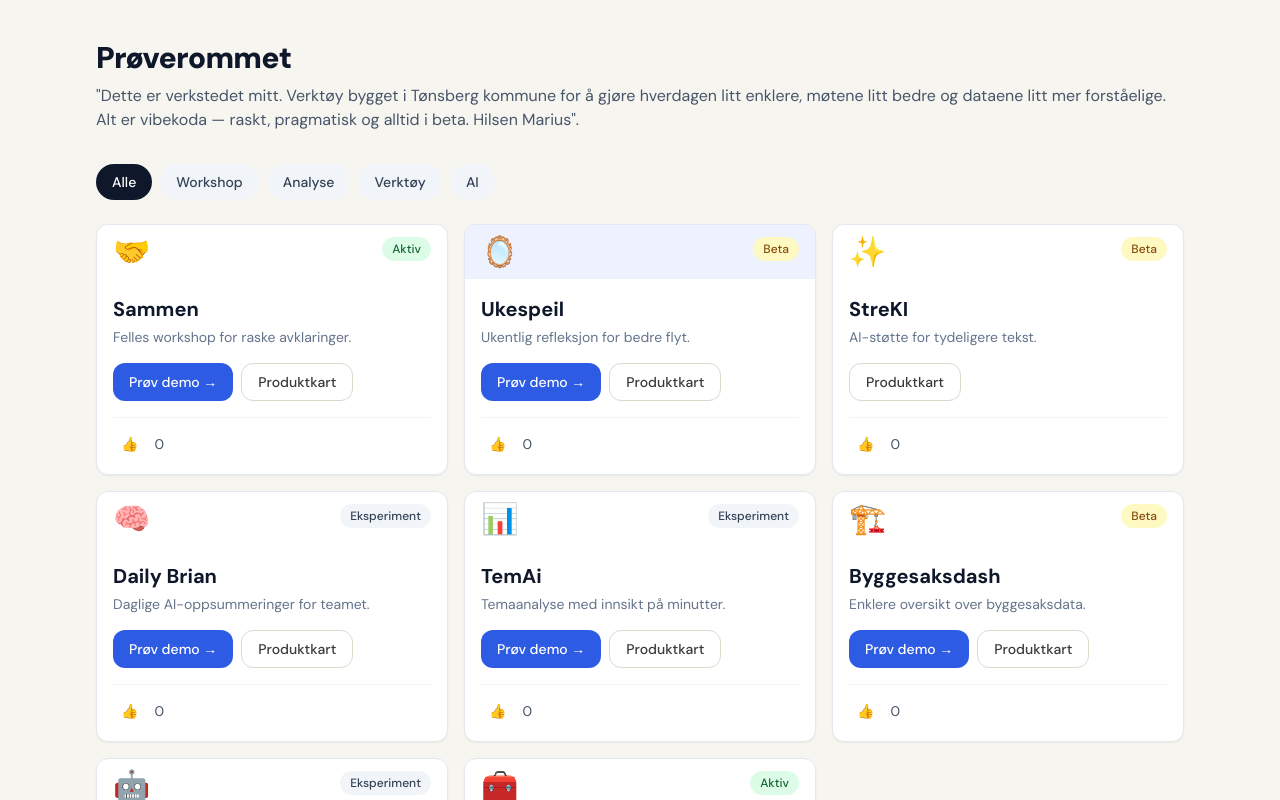
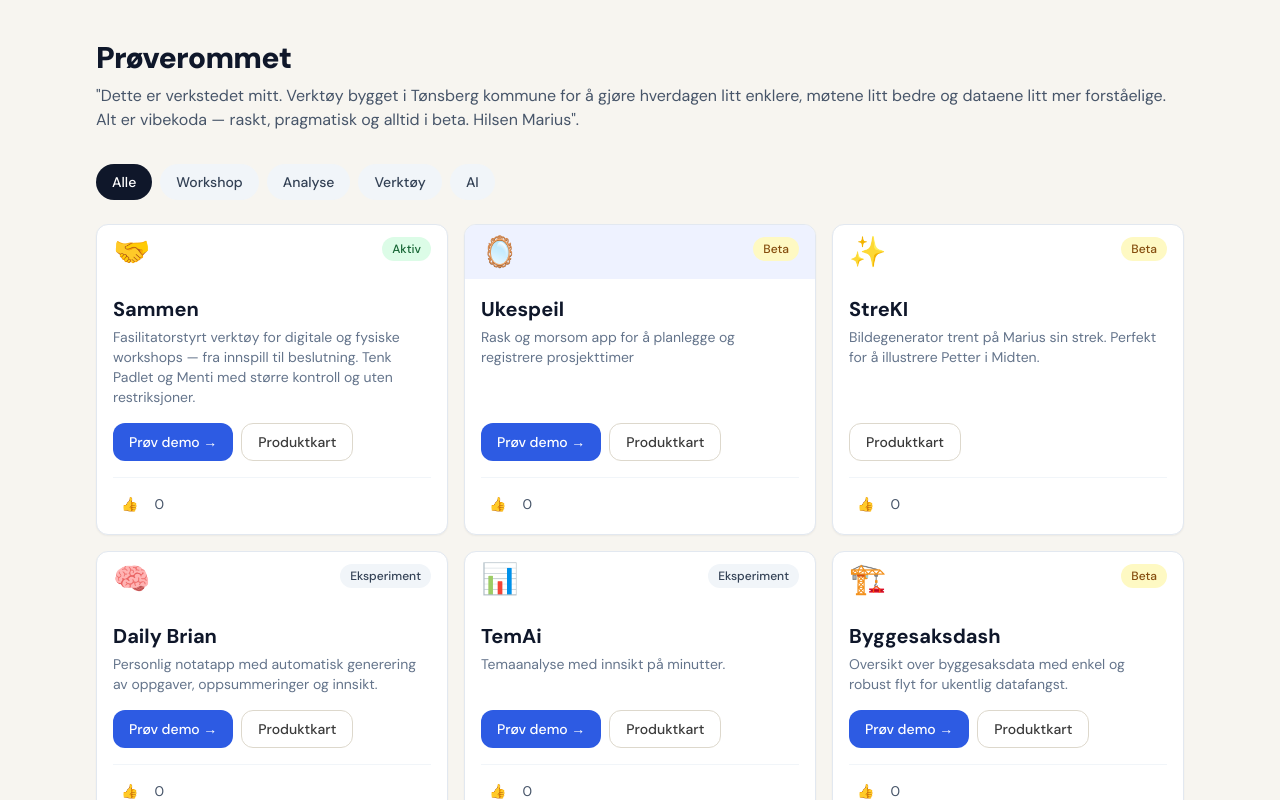
Before and after one commit to mariusgitar/Proverommet, a Next.js app: page / in a window 1280 px wide. Shown: the top 800 px of the page. Built offline with nearby package versions, Linux system fonts and the light colour scheme; no server answers; the database is empty.

Commit message:
Revise product taglines and descriptions
Updated taglines and descriptions for several products to better reflect their features and purposes.

```diff
--- a/content/products.ts
+++ b/content/products.ts
@@ -43,8 +43,8 @@ export const products: Product[] = [
   {
     slug: 'sammen',
     name: 'Sammen',
-    tagline: 'Felles workshop for raske avklaringer.',
-    description: 'Et workshopverktøy for å samle team, mål og prioriteringer i ett rom.',
+    tagline: 'Fasilitatorstyrt verktøy for digitale og fysiske workshops — fra innspill til beslutning. Tenk Padlet og Menti med større kontroll og uten restriksjoner.',
+    description: 'Fasilitatorstyrt verktøy for digitale og fysiske workshops — fra innspill til beslutning. Tenk Padlet og Menti med større kontroll og uten restriksjoner.',
     category: 'workshop',
     status: 'aktiv',
     color: 'bg-blue-50',
@@ -58,8 +58,8 @@ export const products: Product[] = [
   {
     slug: 'ukespeil',
     name: 'Ukespeil',
-    tagline: 'Ukentlig refleksjon for bedre flyt.',
-    description: 'Hjelper team å fange opp signaler, risiko og læring fra uke til uke.',
+    tagline: 'Rask og morsom app for å planlegge og registrere prosjekttimer',
+    description: 'Hjelper team å fange opp mønstre i timebruk og prioriteringer.',
     category: 'workshop',
     status: 'beta',
     color: 'bg-indigo-50',
@@ -73,8 +73,8 @@ export const products: Product[] = [
   {
     slug: 'streki',
     name: 'StreKI',
-    tagline: 'AI-støtte for tydeligere tekst.',
-    description: 'Assisterer med språk, struktur og tone i kommunale dokumenter.',
+    tagline: 'Bildegenerator trent på Marius sin strek. Perfekt for å illustrere Petter i Midten.',
+    description: 'Bildegenerator trent på Marius sin strek. Perfekt for å illustrere Petter i Midten.',
     category: 'ai',
     status: 'beta',
     color: 'bg-purple-50',
@@ -88,8 +88,8 @@ export const products: Product[] = [
   {
     slug: 'daily-brian',
     name: 'Daily Brian',
-    tagline: 'Daglige AI-oppsummeringer for teamet.',
-    description: 'Genererer korte statusbrev og oppfølgingspunkter basert på dagens arbeid.',
+    tagline: 'Personlig notatapp med automatisk generering av oppgaver, oppsummeringer og innsikt.',
+    description: 'Personlig notatapp med automatisk generering av oppgaver, oppsummeringer og innsikt.',
     category: 'ai',
     status: 'eksperiment',
     color: 'bg-amber-50',
@@ -103,7 +103,7 @@ export const products: Product[] = [
     slug: 'temai',
     name: 'TemAi',
     tagline: 'Temaanalyse med innsikt på minutter.',
-    description: 'Utforsker store tekstmengder for å finne tema, mønster og avvik.',
+    description: 'Utforsker store tekstmengder for å finne tema, mønster og avvik. Alt i en enkel og oversiktlig flyt',
     category: 'analyse',
     status: 'eksperiment',
     color: 'bg-rose-50',
@@ -116,7 +116,7 @@ export const products: Product[] = [
   {
     slug: 'byggesaksdash',
     name: 'Byggesaksdash',
-    tagline: 'Enklere oversikt over byggesaksdata.',
+    tagline: 'Oversikt over byggesaksdata med enkel og robust flyt for ukentlig datafangst.',
     description: 'Dashboard for saksflyt, behandlingstid og kapasitet i byggesak.',
     category: 'analyse',
     status: 'beta',
@@ -131,7 +131,7 @@ export const products: Product[] = [
   {
     slug: 'botfabrikk',
     name: 'Botfabrikk',
-    tagline: 'Bygg AI-boter for interne behov.',
+    tagline: 'Skreddersydde chatboter med egen RAG-kunnskapsbank — for trygge og presise KI-svar.',
     description: 'Et eksperimentelt verktøy for å sette opp domene-spesifikke hjelpeboter.',
     category: 'ai',
     status: 'eksperiment',
```
